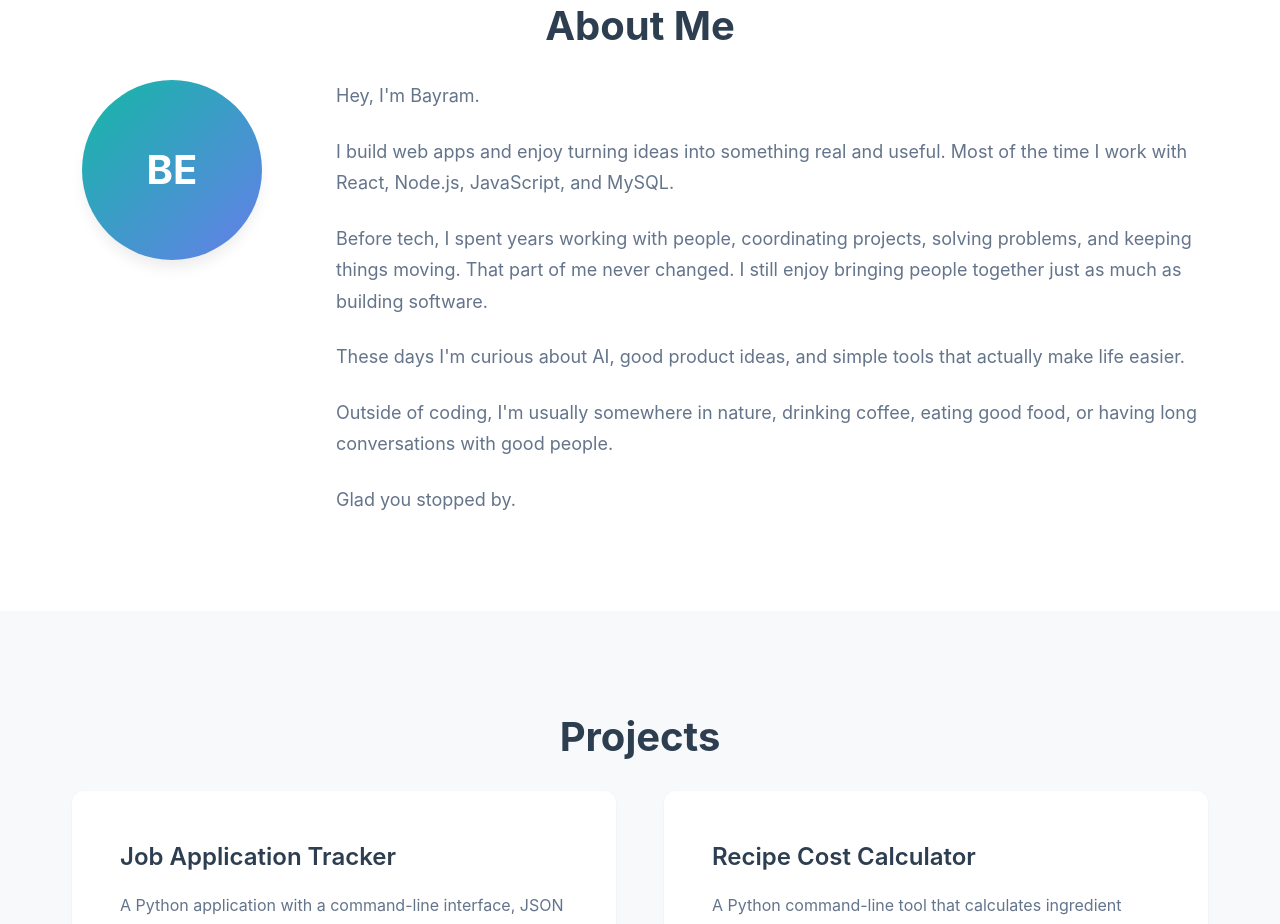
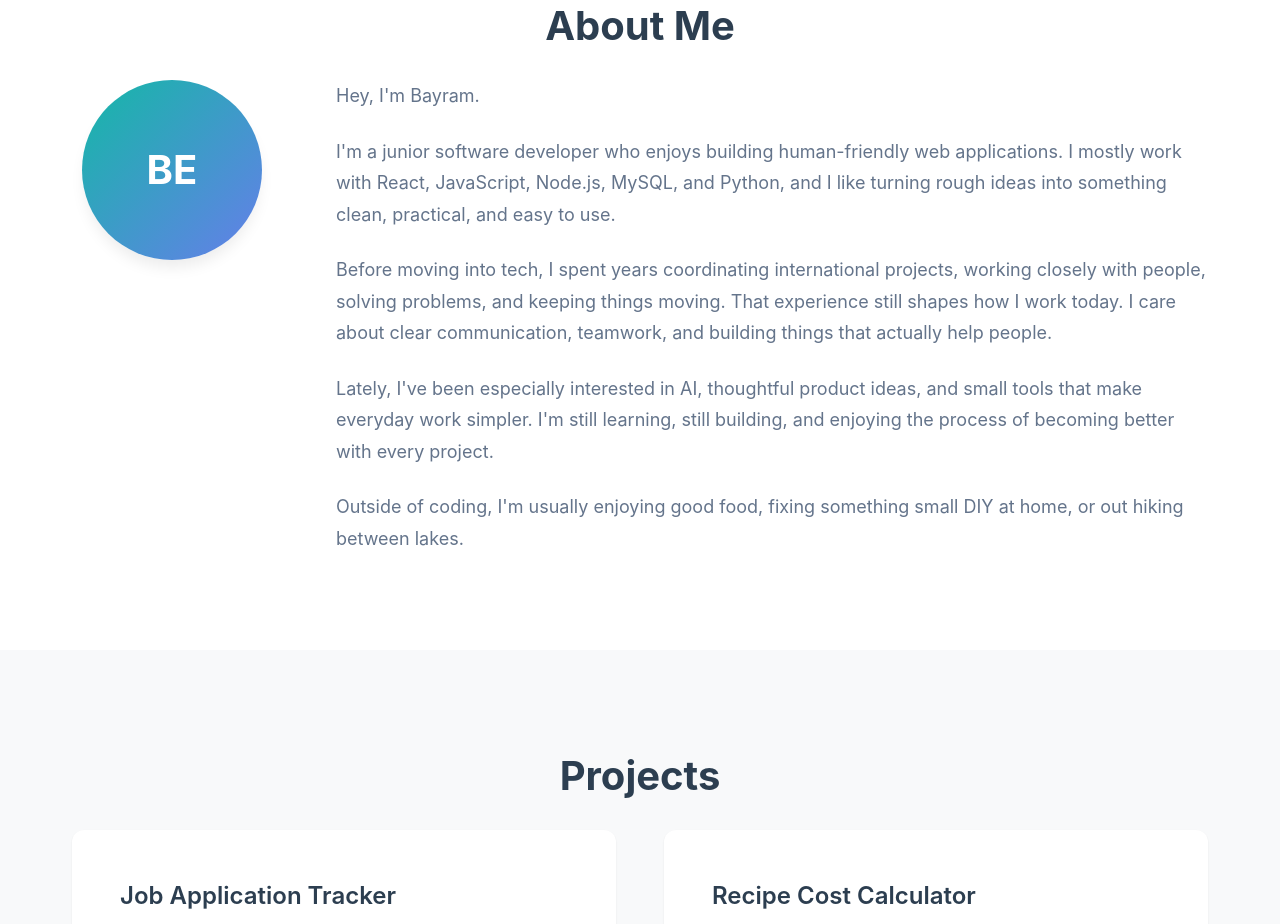
Before and after one commit to Bayram89/Portfolio, a React (Vite) app: page / in a window 1280 px wide. Shown: the part 900-1824 px from the top of the page. Built offline with nearby package versions, Linux system fonts and the light colour scheme.

Commit message:
Update About Me copy

```diff
--- a/src/components/about/about.jsx
+++ b/src/components/about/about.jsx
@@ -14,19 +14,16 @@ function About() {
               Hey, I&apos;m Bayram.
             </p>
             <p>
-              I build web apps and enjoy turning ideas into something real and useful. Most of the time I work with React, Node.js, JavaScript, and MySQL.
+              I&apos;m a junior software developer who enjoys building human-friendly web applications. I mostly work with React, JavaScript, Node.js, MySQL, and Python, and I like turning rough ideas into something clean, practical, and easy to use.
             </p>
             <p>
-              Before tech, I spent years working with people, coordinating projects, solving problems, and keeping things moving. That part of me never changed. I still enjoy bringing people together just as much as building software.
+              Before moving into tech, I spent years coordinating international projects, working closely with people, solving problems, and keeping things moving. That experience still shapes how I work today. I care about clear communication, teamwork, and building things that actually help people.
             </p>
             <p>
-              These days I&apos;m curious about AI, good product ideas, and simple tools that actually make life easier.
+              Lately, I&apos;ve been especially interested in AI, thoughtful product ideas, and small tools that make everyday work simpler. I&apos;m still learning, still building, and enjoying the process of becoming better with every project.
             </p>
             <p>
-              Outside of coding, I&apos;m usually somewhere in nature, drinking coffee, eating good food, or having long conversations with good people.
-            </p>
-            <p>
-              Glad you stopped by.
+              Outside of coding, I&apos;m usually enjoying good food, fixing something small DIY at home, or out hiking between lakes.
             </p>
           </div>
         </div>
```
